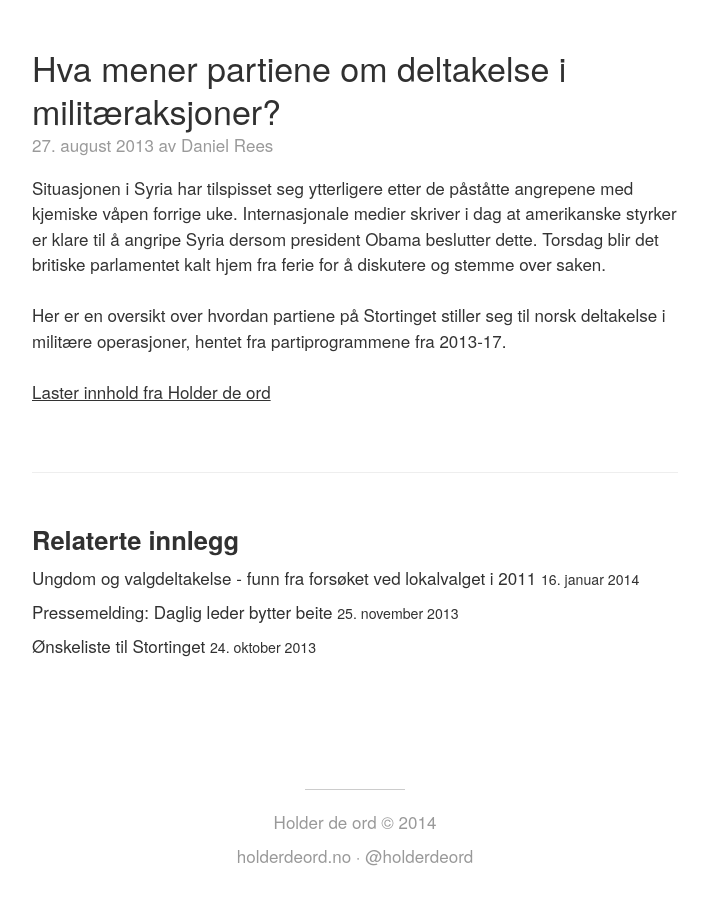
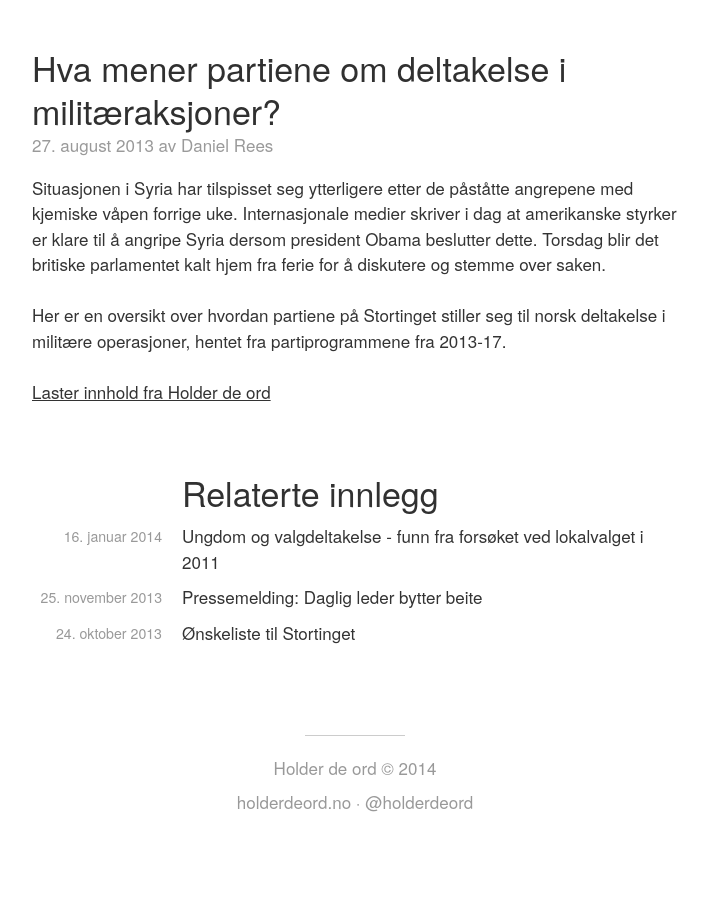
Before and after one commit to holderdeord/hdo-blog, a Jekyll site: the page built from _posts/2013-08-27-hva-mener-partiene-om-deltakelse-i.html, in a window 1280 px wide, cut to the strip 237-1156 px from the top of the page. Shown: the top 905 px of the strip, without its empty margins (285-993 px from the left). Built offline with Jekyll 4.4.1, drawn with Linux system fonts in a browser that asks for light colours; nearby versions of some CDN libraries; a script that is not in the unit is left out; after the commit the page ends 1102 px from its top, so only the background shows below that.

Commit message:
Improve related posts.

```diff
--- a/_config.yml
+++ b/_config.yml
@@ -14,6 +14,7 @@ author:
   url:            https://holderdeord.no/
   twitter:        holderdeord
   email:          kontakt@holderdeord.no
+lsi:              true
 
 # Custom vars
 version:          0.0.1
--- a/_layouts/post.html
+++ b/_layouts/post.html
@@ -14,18 +14,14 @@ layout: default
   </div>
 </article>
 
-<aside class="related">
+<section class="postarchive">
   <h2>{{ site.data.ui.related_posts }}</h2>
-  <ul class="related-posts">
-    {% for post in site.related_posts limit:3 %}
-      <li>
-        <h3>
-          <a href="{{ post.url }}">
-            {{ post.title }}
-            <small><time datetime="{{ post.date | date_to_xmlschema }}">{{ post.date | date_to_string }}</time></small>
-          </a>
-        </h3>
-      </li>
-    {% endfor %}
-  </ul>
-</aside>
+  {% for post in site.related_posts limit:3 %}
+
+    <div class="postarchive-post">
+      <small><time datetime="{{ post.date | date_to_xmlschema }}">{{ post.date }}</time></small>
+      <a href="{{ post.url }}">{{ post.title }}</a>
+    </div>
+
+  {% endfor %}
+</section>
```
